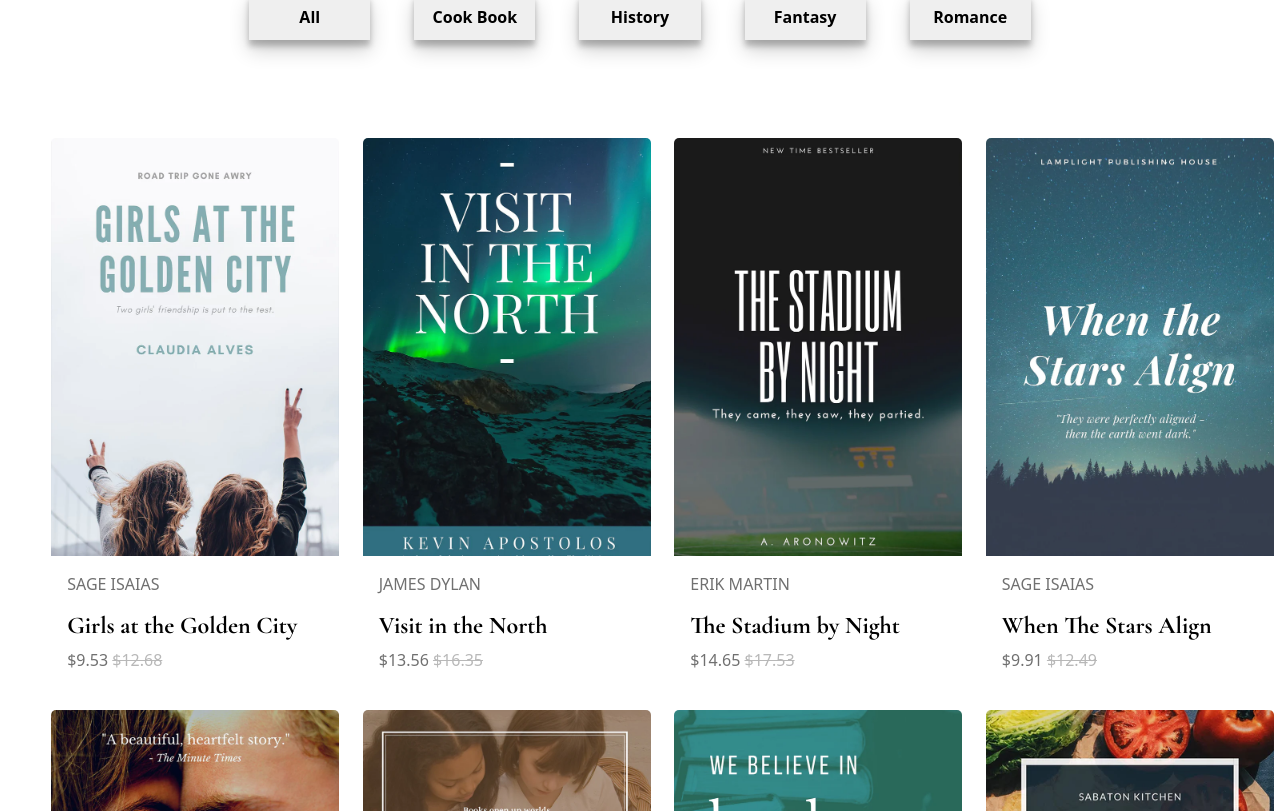
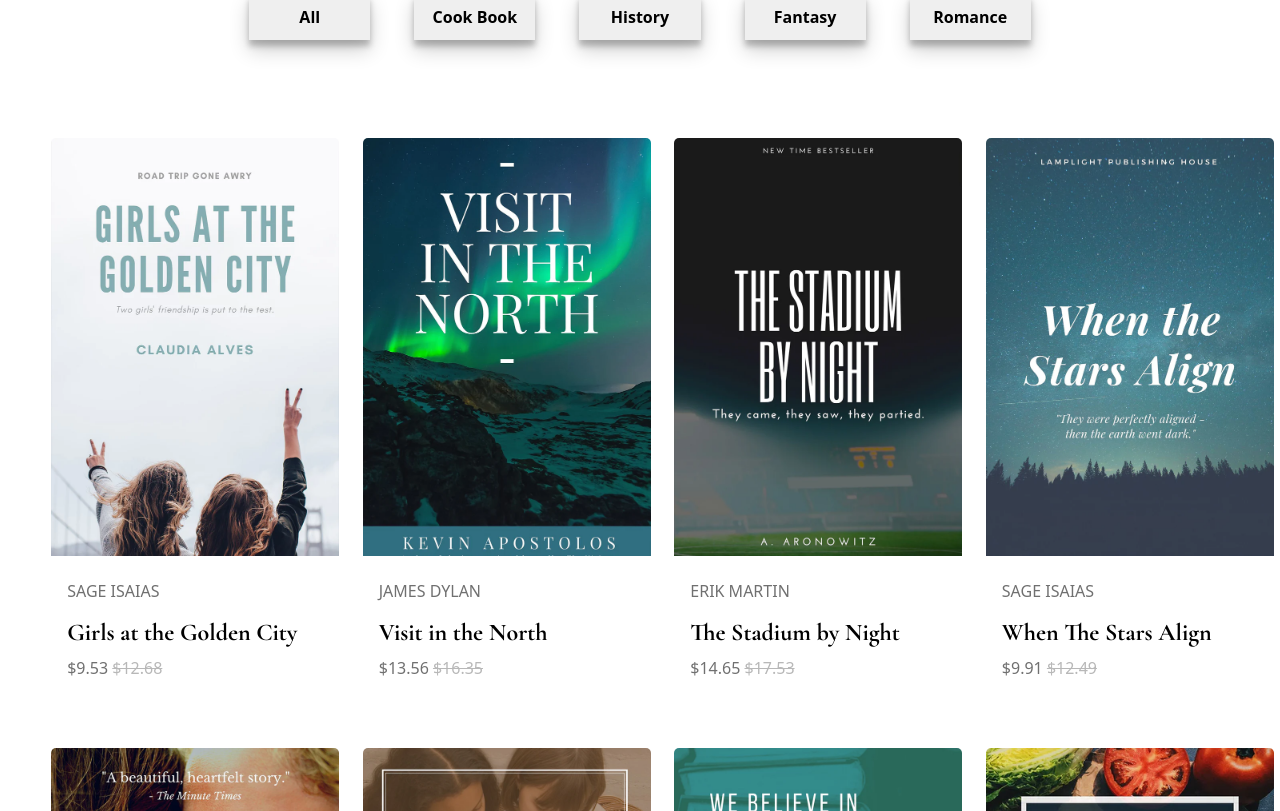
Before and after one commit to soumyyyaaa/Bookify, a React (Create React App) app: page / in a window 1280 px wide. Shown: the part 1189-2000 px from the top of the page. Built offline with nearby package versions, Linux system fonts and the light colour scheme.

Commit message:
Modified Home Container 4

```diff
--- a/src/Pages/Home.css
+++ b/src/Pages/Home.css
@@ -81,14 +81,30 @@
 .card {
     border: none;
     text-align: left;
+    margin-bottom: 10%;
+    cursor: pointer;
+}
+
+.card-text {
+    margin-top: 3%;
 }
 
 .card-title {
     color: #000;
     font-family: 'Cormorant Garamond', serif;
-    font-weight: bold;
+    font-weight: 600;
 }
 
 .card-body {
     color: #707070;
 }
+
+.card:hover .card-img-top {
+    transition: 0.4s;
+    opacity: 0.7;
+    transform: scale(1.1);
+}
+
+.card:hover .card-title {
+    color: #d14031;
+}
```
